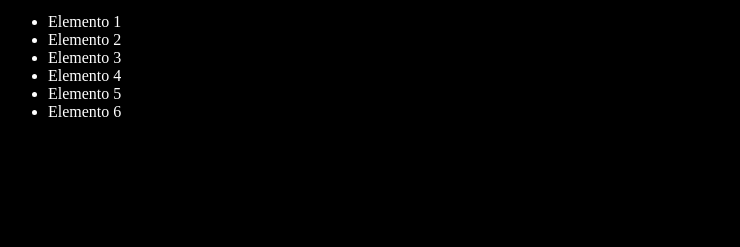
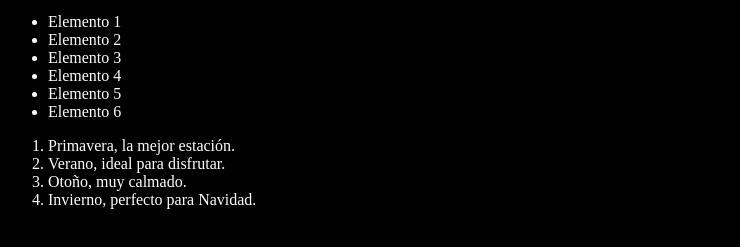
Before and after one commit to lumaxiviba/git-course, a plain HTML site: page index.html in a window 1280 px wide. Shown: the part 101-348 px from the top of the page, without its empty margins (0-740 px from the left). Drawn offline with Linux system fonts and the light colour scheme.

Commit message:
Agregando estaciones y rankeandolas

```diff
--- a/index.html
+++ b/index.html
@@ -20,6 +20,12 @@
       <li>Elemento 5</li>
       <li>Elemento 6</li>
     </ul>
+    <ol>
+      <li>Primavera, la mejor estación.</li>
+      <li>Verano, ideal para disfrutar.</li>
+      <li>Otoño, muy calmado.</li>
+      <li>Invierno, perfecto para Navidad.</li>
+    </ol>
     <script src="index.js"></script>
   </body>
 </html>
```
